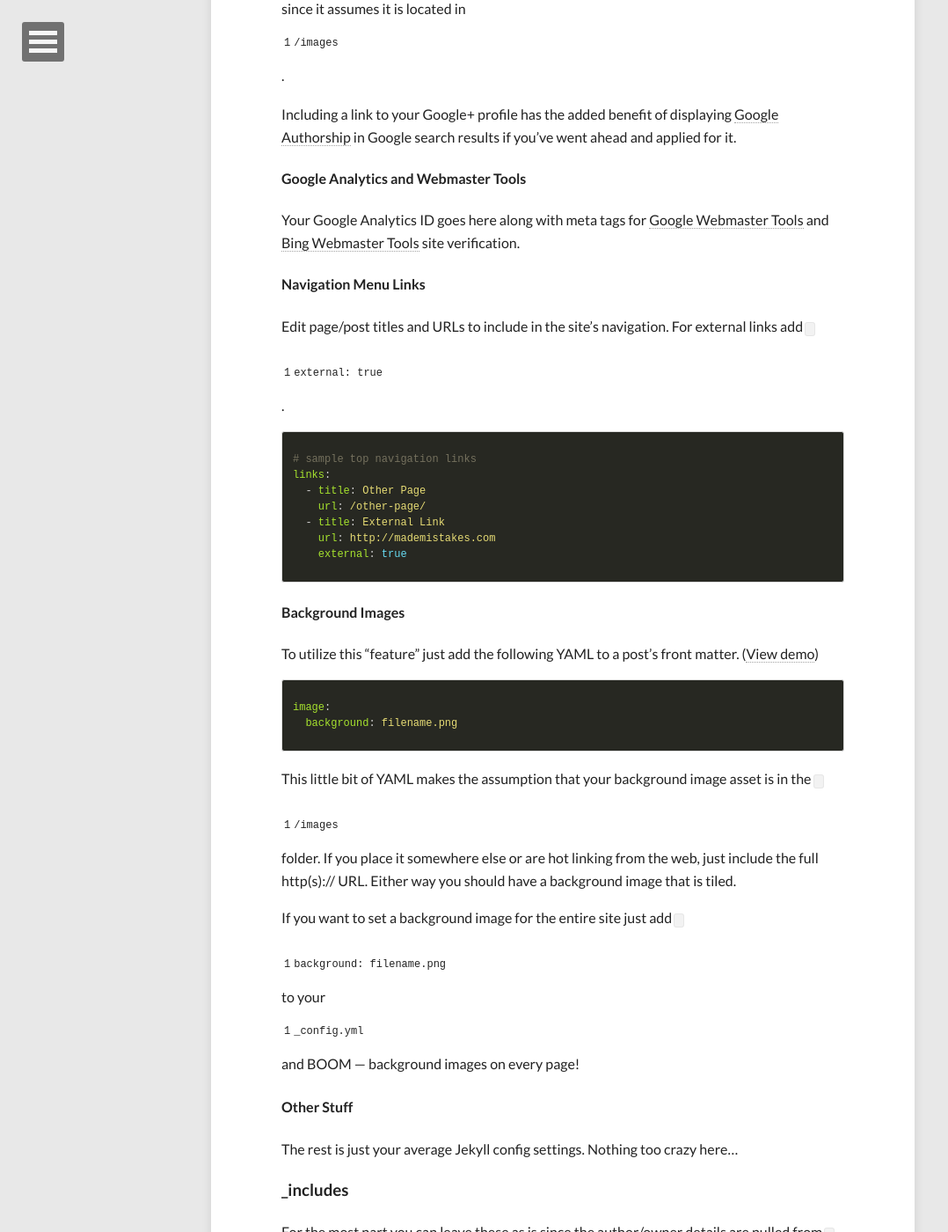
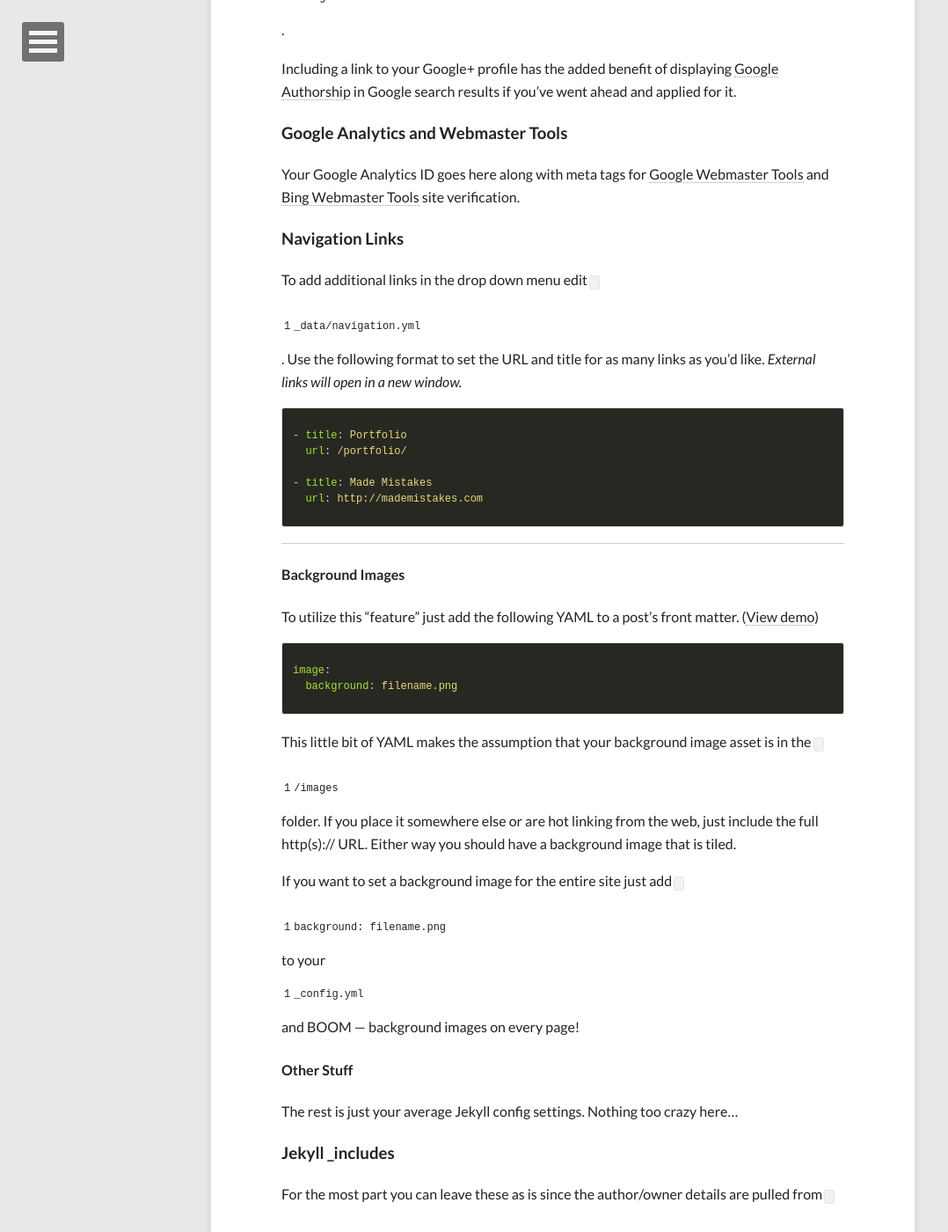
Before and after one commit to cwest/caseywest.com, a Jekyll site: the page built from theme-setup.md, in a window 1280 px wide and 1400 px high, scrolled down 5680 px. Shown: the whole window at 88% size, without its empty margins (0-1078 px from the left). Built offline with Jekyll 4.4.1, drawn with Linux system fonts in a browser that asks for light colours; nearby versions of some CDN libraries.

Commit message:
Use data file for site navigation - Move menu nav links from _config.yml to \_data\navigation.yml

```diff
--- a/_config.yml
+++ b/_config.yml
@@ -35,15 +35,6 @@
 # https://ssl.bing.com/webmaster/configure/verify/ownership Option 2 content= goes here
 bing_verify:
 
-# Links to include in top navigation
-# For external links add external: true
-links:
-  - title: Theme Setup
-    url: /theme-setup
-  - title: External Link
-    url: http://mademistakes.com
-    external: true
-
 # http://en.wikipedia.org/wiki/List_of_tz_database_time_zones
 timezone:    America/New_York
 future:      true
--- a/_includes/navigation.html
+++ b/_includes/navigation.html
@@ -50,6 +50,13 @@
 				<li><a href="{{ site.url }}/tags/">All Tags</a></li>
 			</ul>
 		</li>
-		{% for link in site.links %}<li>{% if link.external %}<a href="{{ link.url }}" target="_blank">{{ link.title }}</a>{% else %}<a href="{{ site.url }}{{ link.url }}">{{ link.title }}</a>{% endif %}</li>{% endfor %}
+		{% for link in site.data.navigation %}
+	    {% if link.url contains 'http' %}
+	        {% assign domain = '' %}
+	        {% else %}
+	        {% assign domain = site.url %}
+	    {% endif %}
+	    <li><a href="{{ domain }}{{ link.url }}" {% if link.url contains 'http' %}target="_blank"{% endif %}>{{ link.title }}</a></li>
+	  {% endfor %}
 	</ul><!-- /.dl-menu -->
 </nav><!-- /.dl-menuwrapper -->
--- a/theme-setup.md
+++ b/theme-setup.md
@@ -138,7 +136,7 @@
 comments: true
 {% endhighlight %}
 
-#### Social Share Links
+### Social Share Links
 
 To enable Facebook, Twitter, and Google+ share links on a post or page, add the following to its front matter:
 
@@ -146,29 +144,29 @@
 share: true
 {% endhighlight %}
 
-#### Owner/Author Information
+### Owner/Author Information
 
 Change your name, and avatar photo (200x200 pixels or larger), email, and social networking URLs. If you want to link to an external image on Gravatar or something similar you'll need to edit the path in `head.html` since it assumes it is located in `/images`.
 
 Including a link to your Google+ profile has the added benefit of displaying [Google Authorship](https://plus.google.com/authorship) in Google search results if you've went ahead and applied for it.
 
-#### Google Analytics and Webmaster Tools
+### Google Analytics and Webmaster Tools
 
 Your Google Analytics ID goes here along with meta tags for [Google Webmaster Tools](http://support.google.com/webmasters/bin/answer.py?hl=en&answer=35179) and [Bing Webmaster Tools](https://ssl.bing.com/webmaster/configure/verify/ownershi) site verification.
 
-#### Navigation Menu Links
+### Navigation Links
 
-Edit page/post titles and URLs to include in the site's navigation. For external links add `external: true`.
+To add additional links in the drop down menu edit `_data/navigation.yml`. Use the following format to set the URL and title for as many links as you'd like. *External links will open in a new window.*
 
 {% highlight yaml %}
-# sample top navigation links
-links:
-  - title: Other Page
-    url: /other-page/
-  - title: External Link
-    url: http://mademistakes.com
-    external: true
+- title: Portfolio
+  url: /portfolio/
+
+- title: Made Mistakes
+  url: http://mademistakes.com
 {% endhighlight %}
+
+---
 
 #### Background Images
 
@@ -187,7 +185,7 @@
 
 The rest is just your average Jekyll config settings. Nothing too crazy here...
 
-### _includes
+### Jekyll _includes
 
 For the most part you can leave these as is since the author/owner details are pulled from `_config.yml`. That said you'll probably want to customize the copyright stuff in `footer.html` to your liking.
 
```
Also changed, not shown: other parts of theme-setup.md (+1 -3 lines), _data/navigation.yml (added, +7 -0 lines).
